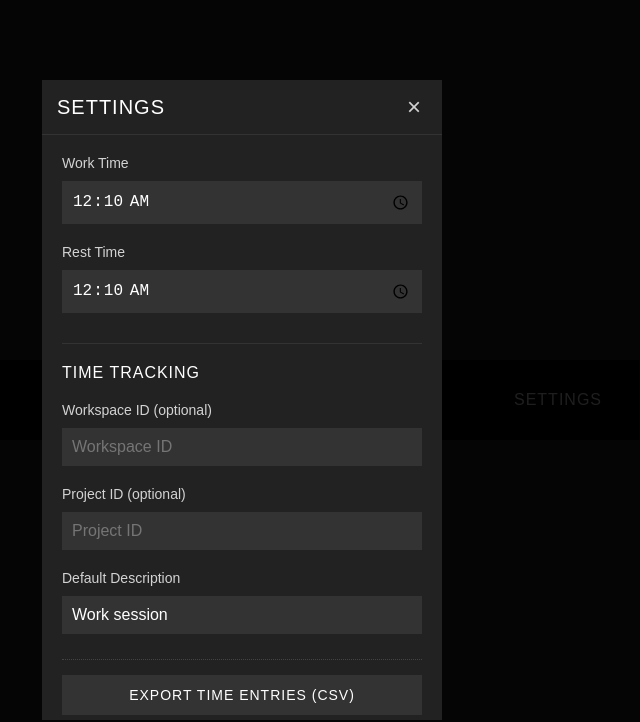
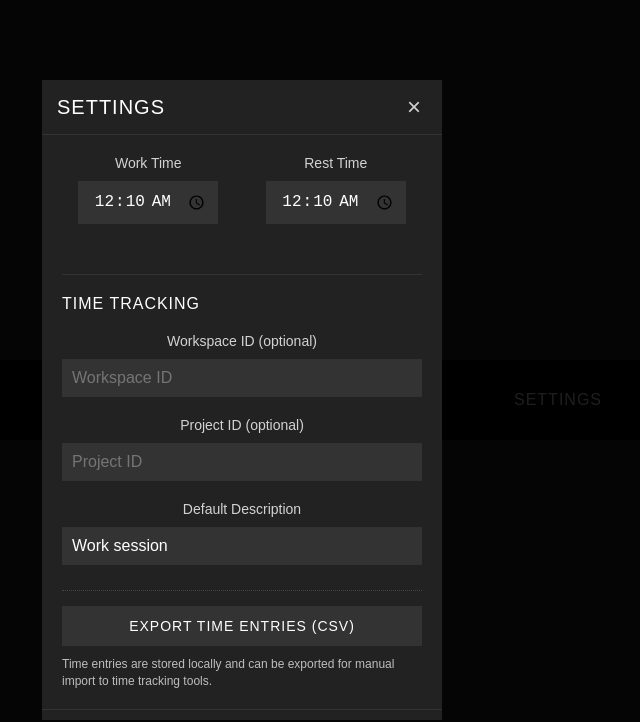
Before and after one commit to kornilova203/work-rest-timer, a plain HTML site: page index.html in a window 1280 px wide. Both pictures are taken after a click on the button "SETTINGS". Shown: the whole page, without its empty margins (398-1038 px from the left). Drawn offline with Linux system fonts and the light colour scheme.

Commit message:
Time fields in one row

```diff
--- a/index.html
+++ b/index.html
@@ -29,6 +29,7 @@
             <button id="close-settings" class="close-button">&times;</button>
           </div>
           <div class="time-settings">
+            <div class="timer-settings-row">
               <div class="player-time-setting">
                 <label for="player1-time">Work Time</label>
                 <input type="time" id="player1-time" step="60" value="00:10:00">
@@ -36,6 +37,7 @@
               <div class="player-time-setting">
                 <label for="player2-time">Rest Time</label>
                 <input type="time" id="player2-time" step="60" value="00:10:00">
+              </div>
             </div>
 
             <div class="time-tracking-settings">
--- a/style.css
+++ b/style.css
@@ -148,9 +148,19 @@ button:hover {
   padding: 20px;
 }
 
+.timer-settings-row {
+  display: flex;
+  gap: 15px;
+  margin-bottom: 20px;
+}
+
 .player-time-setting,
 .setting-input {
   margin-bottom: 20px;
+  flex: 1;
+  display: flex;
+  flex-direction: column;
+  align-items: center;
 }
 
 .player-time-setting label,
@@ -159,6 +169,7 @@ button:hover {
   margin-bottom: 10px;
   font-size: 14px;
   opacity: 0.8;
+  text-align: center;
 }
 
 .player-time-setting input,
@@ -169,6 +180,12 @@ button:hover {
   border: none;
   color: white;
   font-size: 16px;
+}
+
+/* Make time inputs narrower */
+input[type="time"] {
+  width: 140px;
+  text-align: center;
 }
 
 .time-tracking-settings {
```
Lines whose indentation alone changed are shown as unchanged.
